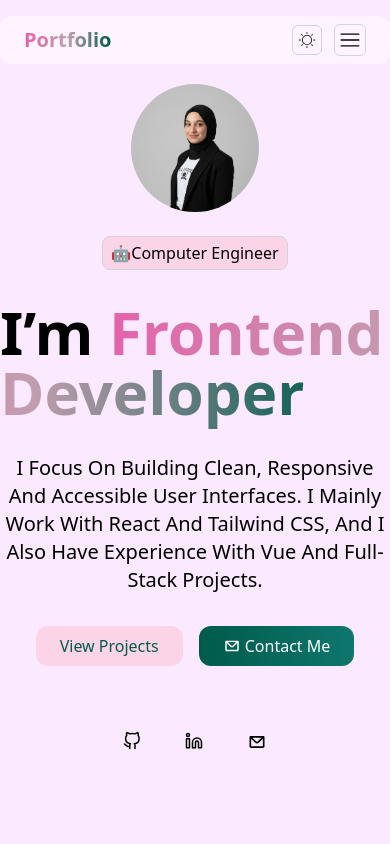
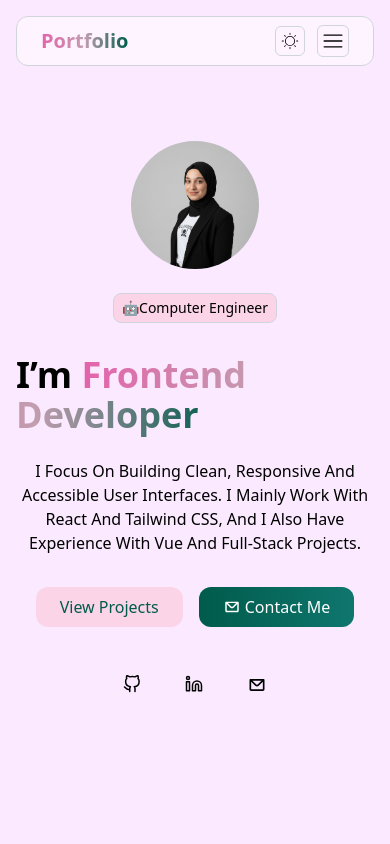
Before and after one commit to dania8shaghouri/portfolio, a React (Vite) app: page / in a window 390 px wide. Shown: the top 844 px of the page. Built offline with nearby package versions, Linux system fonts and the light colour scheme.

Commit message:
fix: responsive improvements for header and hero sections

```diff
--- a/src/components/Header/Header.jsx
+++ b/src/components/Header/Header.jsx
@@ -23,10 +23,14 @@ export default function Header() {
   ];
 
   return (
-    <header className="fixed top-4 left-0 w-full z-50">
+    <header className="fixed top-4 left-0 w-full z-50 ">
       <nav
-        className="mx-auto max-w-4xl bg-[var(--bg-header)]
-        px-6 py-2 rounded-xl flex items-center justify-between relative"
+        className="
+        mx-4 md:mx-auto max-w-full md:max-w-4xl
+        border border-gray-300
+        bg-[var(--bg-header)]
+        px-6 py-2
+        rounded-xl flex items-center justify-between relative"
       >
         {/* Logo */}
         <div className="text-xl font-bold text-gradient">Portfolio</div>
@@ -74,7 +78,7 @@ export default function Header() {
                 key={item.id}
                 onClick={() => handleScroll(item.id)}
                 className="cursor-pointer rounded-md hover:border hover:border-gray-200 hover:rounded-lg hover:bg-white
-                transition-all px-2 py-2 text-start font-medium"
+                transition-all px-3 py-3 text-start font-medium"
               >
                 {item.label}
               </li>
--- a/src/sections/Hero.jsx
+++ b/src/sections/Hero.jsx
@@ -6,15 +6,16 @@ import Button from "../components/ui/Button";
 import SocialLinks from "../components/SocialLinks";
 // icons
 import { CgMail } from "react-icons/cg";
-import { FiGithub } from "react-icons/fi";
-import { LuLinkedin } from "react-icons/lu";
 
 export default function Hero() {
   return (
     <section className="min-h-screen bg-[var(--bg-hero)] flex items-center justify-center">
       <div
         className="capitalize
-      flex flex-col gap-2 items-center justify-center"
+      flex flex-col gap-2 items-center justify-center
+      px-4
+    max-w-3xl
+    mx-auto"
       >
         <img
           src={photo}
@@ -23,7 +24,7 @@ export default function Hero() {
          "
         />
         <span
-          className="font-medium border border-gray-300
+          className="font-medium text-sm sm:text-base border border-gray-300
         py-1 px-2 rounded-lg bg-[var(--bg-pink)]
         mt-4"
         >
@@ -31,7 +32,7 @@ export default function Hero() {
         </span>
 
         {/* Typed title */}
-        <h1 className="text-6xl sm:text-5xl font-bold mt-6">
+        <h1 className="text-4xl sm:text-5xl md:text-6xl font-bold mt-6">
           I’m{" "}
           <span className="text-gradient ">
             <ReactTyped
@@ -48,7 +49,10 @@ export default function Hero() {
             />
           </span>
         </h1>
-        <p className="max-w-[var(--container-3xl)] text-center text-xl mt-6">
+        <p
+          className="max-w-[var(--container-3xl)] text-center text-base sm:text-lg md:text-xl
+    mt-4 sm:mt-6 "
+        >
           I focus on building clean, responsive and accessible user interfaces.
           I mainly work with React and Tailwind CSS, and I also have experience
           with Vue and full-stack projects.
@@ -63,7 +67,7 @@ export default function Hero() {
         </div>
         {/* contact */}
 
-        <SocialLinks className="mt-[50px]" />
+        <SocialLinks className="mt-8 sm:mt-12" />
       </div>
     </section>
   );
```
